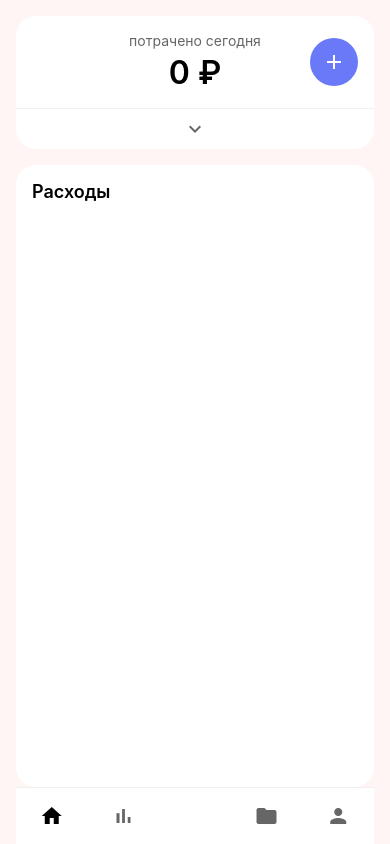
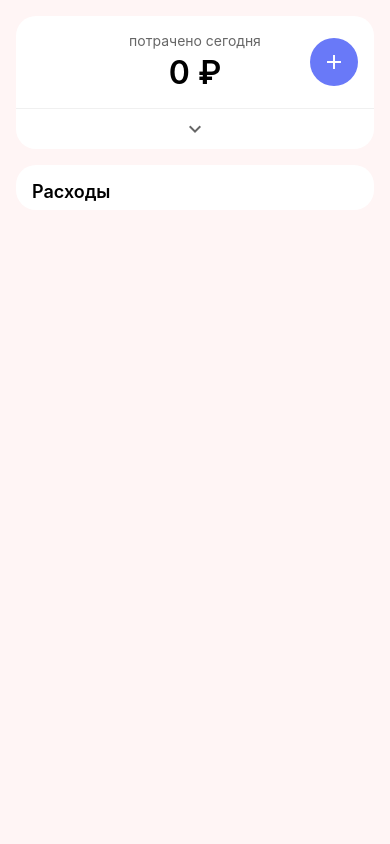
Before and after one commit to Romarioagrow/DailyExpensesApp, a React Native app: screen / in a window 390 px wide. Built offline with nearby package versions, Linux system fonts and the light colour scheme.

Commit message:
скролинг экрана

```diff
--- a/App.js
+++ b/App.js
@@ -1,10 +1,9 @@
 import React, { useState, useEffect } from 'react';
-import { View, StyleSheet, SafeAreaView, StatusBar } from 'react-native';
+import { View, StyleSheet, SafeAreaView, StatusBar, ScrollView } from 'react-native';
 import AsyncStorage from '@react-native-async-storage/async-storage';
 import ExpensesList from './components/ExpensesList';
 import TotalSpending from './components/TotalSpending';
 import AddExpenseModal from './components/AddExpenseModal';
-import BottomNavBar from './components/BottomNavBar';
 import ExpandableStats from './components/ExpandableStats';
 import uuid from 'react-native-uuid';
 
@@ -63,7 +62,7 @@ const App = () => {
   return (
     <SafeAreaView style={styles.container}>
       <StatusBar barStyle="dark-content" backgroundColor="#FFF" />
-      <View style={styles.content}>
+      <ScrollView style={styles.content} contentContainerStyle={styles.scrollContent}>
         <View style={styles.statsContainer}>
           <TotalSpending
             amount={getTodayTotal()}
@@ -87,9 +86,7 @@ const App = () => {
           onClose={() => setShowModal(false)}
           onAdd={addExpense}
         />
-
-        <BottomNavBar />
-      </View>
+      </ScrollView>
     </SafeAreaView>
   );
 };
@@ -101,13 +98,15 @@ const styles = StyleSheet.create({
   },
   content: {
     flex: 1,
+  },
+  scrollContent: {
     paddingHorizontal: 16,
+    paddingBottom: 16,
   },
   statsContainer: {
     marginTop: 16,
   },
   expensesList: {
-    flex: 1,
     marginTop: 16,
     backgroundColor: '#FFF',
     borderRadius: 20,
```
